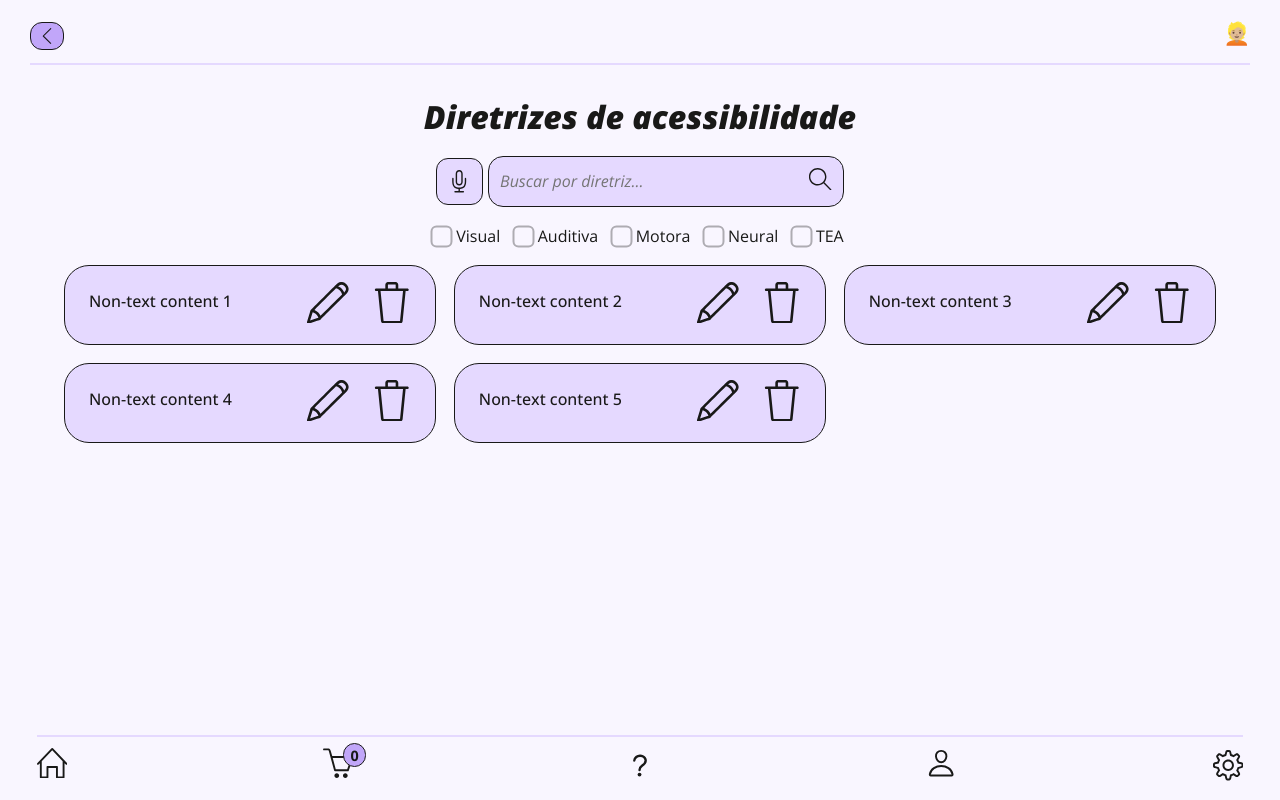
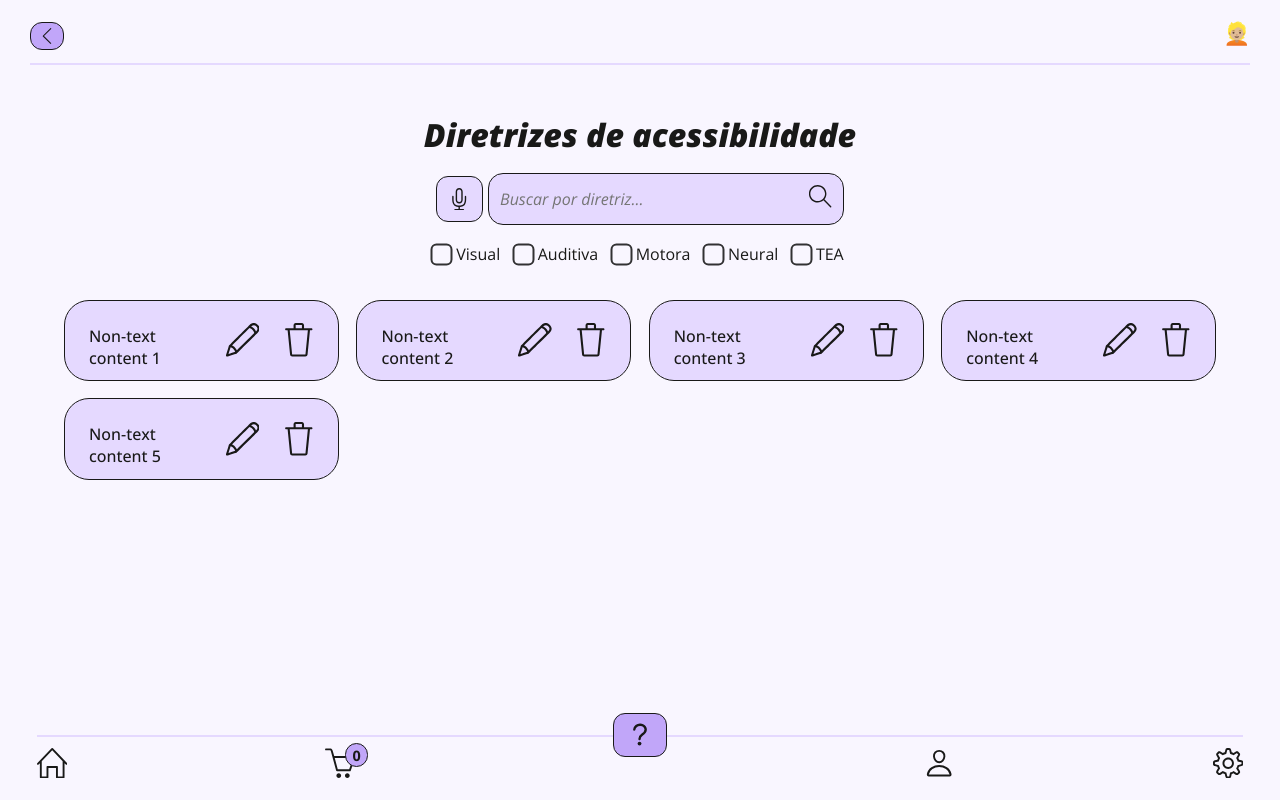
Before and after one commit to acessiweb/acessiweb-frontend, a Next.js app: page /admin/diretrizes in a window 1280 px wide. Built offline with nearby package versions, Linux system fonts and the light colour scheme.

Commit message:
Add adjustments

```diff
--- a/src/assets/css/index.css
+++ b/src/assets/css/index.css
@@ -13,7 +13,7 @@ body {
   max-width: 100vw;
   width: 100vw;
   overflow-x: hidden;
-  overflow-y: hidden;
+  overflow-y: auto;
   display: flex;
 }
 
@@ -56,13 +56,14 @@ body {
 }
 @media (max-width: 499px) {
   #app .content {
-    min-height: calc(100vh - 70px);
-    height: calc(100vh - 70px);
+    min-height: calc(100vh - 80px);
+    height: calc(100vh - 80px);
   }
 }
 #app .content > main {
   display: flex;
   flex: 1;
+  margin-top: 1.1rem;
   padding: 1.9rem 4rem;
   border-radius: 12px;
   width: 100%;
@@ -70,6 +71,7 @@ body {
 @media (max-width: 499px) {
   #app .content > main {
     padding: 1.9rem;
+    height: calc(100% - 80px);
   }
 }
 #app .content > main > div {
@@ -103,10 +105,12 @@ body {
   border: none;
   cursor: pointer;
   padding: 0.7rem;
+  display: flex;
+  align-items: center;
 }
 
 .btn-transparent:hover {
-  border-radius: 12px;
+  border-radius: 15px;
   background-color: #f9f6ff;
 }
 
@@ -225,7 +229,7 @@ body {
   all: unset;
   transform: scale(2);
   outline: none;
-  border: 1px solid rgba(0, 0, 0, 0.3);
+  border: 0.1ex solid rgba(0, 0, 0, 0.8);
   width: 9px;
   height: 9px;
   border-radius: 3px;
@@ -508,23 +512,23 @@ button {
   column-gap: 0.7rem;
   margin-bottom: auto;
   background-color: #e5d9ff;
-  padding: 0.3rem 0.7rem 0.3rem 1.5rem;
+  padding: 0.7rem 0.7rem 0.7rem 1.5rem;
   border-radius: 25px;
   border: 1px solid rgb(25, 25, 24);
   font-weight: 500;
 }
 
 .card__desc {
-  margin-top: 1.2rem;
+  margin-top: 0.8rem;
 }
 
 .card:hover {
-  background-color: #e5d9ff;
+  background-color: #c1a6f9;
 }
 
 .card svg {
-  height: 2.6rem !important;
-  width: 2.6rem !important;
+  height: 2.1rem !important;
+  width: 2.1rem !important;
 }
 
 .push-wrapper {
@@ -637,8 +641,8 @@ button {
   column-gap: 1.1rem;
   height: 70px;
   padding-top: 0.3rem;
-  background-color: transparent;
   position: fixed;
+  background-color: #f9f6ff;
   bottom: 0;
   z-index: 400;
 }
@@ -650,6 +654,16 @@ button {
   justify-content: space-between;
   position: relative;
   padding-top: 0.7rem;
+}
+
+.footer-mobile > div:first-of-type .nav__homepage,
+.footer-mobile > div:first-of-type .nav__cart,
+.footer-mobile > div:first-of-type .nav__help > button,
+.footer-mobile > div:first-of-type .nav__person,
+.footer-mobile > div:first-of-type .nav__settings,
+.footer-mobile > div:first-of-type .nav__logout,
+.footer-mobile > div:first-of-type .nav__profile {
+  align-self: flex-start;
 }
 
 .footer-mobile > div:first-of-type .nav__homepage > svg,
@@ -664,7 +678,11 @@ button {
 }
 
 .footer-mobile > div:first-of-type .nav__help {
-  margin: 0 1.9rem !important;
+  background-color: #c1a6f9;
+  border-radius: 12px;
+  border: 1px solid rgb(25, 25, 24);
+  top: -35px;
+  padding: 1.3rem 1.6rem !important;
 }
 
 .footer-mobile > div:first-of-type .nav__person .modal {
@@ -848,65 +866,116 @@ button {
 
 .cart {
   display: flex;
-  justify-content: center;
-  margin: 0 auto;
-  flex: 1;
+  margin-top: 1.1rem;
 }
 
-.cart form > input:first-of-type {
-  margin: 0 auto;
+@media (max-width: 890px) {
+  .cart {
+    margin-top: 0;
+  }
+}
+.cart input,
+.cart textarea {
+  all: unset;
 }
 
-.cart__wrapper-left {
-  display: flex;
-  flex: 1;
-  column-gap: 1.9rem;
+@media (min-width: 891px) {
+  .cart .mic {
+    position: absolute;
+    right: 70%;
+    top: -80%;
+    padding: 0.3rem;
+    background-color: #e5d9ff;
+    border-radius: 25px;
+  }
 }
-
-.cart__wrapper-left__left {
+.cart__form {
   display: flex;
   flex: 1;
   flex-direction: column;
-  row-gap: 1.1rem;
+  justify-content: center;
 }
 
-.cart__wrapper-left__guidelines {
-  flex: 1;
+.cart__form > div:nth-child(2) {
   display: flex;
-  flex-direction: column;
-  row-gap: 1.1rem;
-  font-size: 1rem;
-  align-items: flex-start;
+  align-items: center;
+  margin: 0 auto;
+  column-gap: 0.7rem;
+  margin-bottom: 1.1rem;
 }
 
-.cart__wrapper-left__guidelines__header {
-  display: flex;
-  flex-direction: row;
-  align-items: center;
-  column-gap: 0.7rem;
-  flex: none;
+@media (max-width: 890px) {
+  .cart__form > div:nth-child(2) {
+    margin-left: 0;
+    margin-top: 0.7rem;
+  }
+}
+.cart__form > div:nth-child(2) button {
+  background-color: #e5d9ff;
+  padding: 0.6rem 0.7rem;
+  border: 1px solid rgb(25, 25, 24);
+  border-radius: 15px;
+  cursor: pointer;
 }
 
-.cart .card-list {
-  display: flex;
-  flex-wrap: wrap;
+.cart__form > div:nth-child(2) button:hover {
+  background-color: #c1a6f9;
 }
 
-.cart .card > span {
-  font-size: 0.9rem;
+.cart__form > div:nth-child(2) .btn-icon {
+  background-color: #e5d9ff;
 }
 
-.cart .card-list-not-found {
-  margin: 0;
-  max-width: fit-content;
+.cart__form__project-name {
+  display: flex;
+  column-gap: 0.7rem;
+  position: relative;
 }
 
-.cart .card-list-not-found > span {
-  font-weight: 300;
+@media (min-width: 891px) {
+  .cart__form__project-name {
+    margin: 0 auto 0.3rem;
+  }
+}
+.cart__form__project-name input {
+  font-size: 1.3rem;
+  font-weight: 700;
 }
 
-.cart .btn-link-default {
+@media (min-width: 891px) {
+  .cart__form__project-name input {
+    font-size: 2rem;
+    text-align: center;
+  }
+}
+.cart__form__project-name input::placeholder {
+  font-style: italic;
   font-weight: 700;
+}
+
+.cart__form__project-desc {
+  display: flex;
+  align-items: flex-start;
+  margin-bottom: 1.1rem;
+}
+
+.cart__form__project-desc textarea {
+  flex: 1;
+  word-wrap: break-word;
+}
+
+.cart__form__project-guidelines {
+  margin-bottom: 1.1rem;
+}
+
+.cart__form__btn {
+  margin-top: auto;
+  margin-left: auto;
+}
+
+.cart__form .btn-default {
+  padding: 0.4rem 1.1rem;
+  font-size: 1.2rem;
 }
 
 .edit-project__guidelines {
@@ -1063,14 +1132,9 @@ animation by Loop nerd
 
 .grid {
   display: grid;
-  grid-template-columns: repeat(auto-fill, minmax(300px, 1fr));
+  grid-template-columns: repeat(auto-fit, minmax(260px, 1fr));
   gap: 1.1rem;
-  flex: none;
-}
-
-.grid__item {
-  display: flex;
-  flex: 1;
+  margin-top: 1.1rem;
 }
 
 .list {
@@ -1078,6 +1142,7 @@ animation by Loop nerd
   flex-direction: column;
   flex-wrap: wrap;
   row-gap: 1.1rem;
+  margin-top: 1.1rem;
 }
 
 .list__item {
--- a/src/assets/scss/_display.scss
+++ b/src/assets/scss/_display.scss
@@ -2,14 +2,9 @@
 
 .grid {
   display: grid;
-  grid-template-columns: repeat(auto-fill, minmax(300px, 1fr));
+  grid-template-columns: repeat(auto-fit, minmax(260px, 1fr));
   gap: var.$space-md;
-  flex: none;
-
-  &__item {
-    display: flex;
-    flex: 1;
-  }
+  margin-top: var.$space-md;
 }
 
 .list {
@@ -17,6 +12,7 @@
   flex-direction: column;
   flex-wrap: wrap;
   row-gap: var.$space-md;
+  margin-top: var.$space-md;
 
   &__item {
     flex: 1;
--- a/src/assets/scss/_var.scss
+++ b/src/assets/scss/_var.scss
@@ -51,6 +51,7 @@ $svg-x-large: 2.6rem;
 //screen size
 $mobile: 499px;
 $tablet: 890px;
+$desktop: 891px;
 
 //rules
 $header-mobile-height: 70px;
--- a/src/assets/scss/components/_card.scss
+++ b/src/assets/scss/components/_card.scss
@@ -12,22 +12,22 @@
   column-gap: var.$space-sm;
   margin-bottom: auto;
   background-color: var.$lightPurple;
-  padding: var.$space-xs var.$space-sm var.$space-xs
+  padding: var.$space-sm var.$space-sm var.$space-sm
     calc(var.$space-md + 0.4rem);
   border-radius: var.$border-radius-2;
   border: var.$border-1;
   font-weight: var.$medium;
 
   &__desc {
-    margin-top: calc(var.$space-md + 0.1rem);
+    margin-top: calc(var.$space-sm + 0.1rem);
   }
 
   &:hover {
-    background-color: var.$lightPurple;
+    background-color: var.$purple;
   }
 
   svg {
-    height: var.$svg-x-large !important;
-    width: var.$svg-x-large !important;
+    height: var.$svg-large !important;
+    width: var.$svg-large !important;
   }
 }
--- a/src/assets/scss/components/_footer.scss
+++ b/src/assets/scss/components/_footer.scss
@@ -6,8 +6,8 @@
   column-gap: var.$space-md;
   height: var.$header-mobile-height;
   padding-top: var.$space-xs;
-  background-color: transparent;
   position: fixed;
+  background-color: var.$lighterPurple;
   bottom: 0;
   z-index: 400;
 
@@ -26,6 +26,8 @@
     .nav__settings,
     .nav__logout,
     .nav__profile {
+      align-self: flex-start;
+
       > svg {
         width: var.$svg-medium !important;
         height: var.$svg-medium !important;
@@ -33,7 +35,11 @@
     }
 
     .nav__help {
-      margin: 0 var.$space-lg !important;
+      background-color: var.$purple;
+      border-radius: var.$border-radius-default;
+      border: var.$border-1;
+      top: -35px;
+      padding: calc(var.$space-md + 0.2rem) calc(var.$space-md + 0.5rem) !important;
     }
 
     .nav__person {
--- a/src/assets/scss/elements/_button.scss
+++ b/src/assets/scss/elements/_button.scss
@@ -23,9 +23,11 @@
   border: none;
   cursor: pointer;
   padding: var.$space-sm;
+  display: flex;
+  align-items: center;
 
   &:hover {
-    border-radius: var.$border-radius-default;
+    border-radius: var.$border-radius-3;
     background-color: var.$lighterPurple;
   }
 }
--- a/src/assets/scss/elements/_form.scss
+++ b/src/assets/scss/elements/_form.scss
@@ -86,7 +86,7 @@
   all: unset;
   transform: scale(2);
   outline: none;
-  border: 1px solid rgba(0, 0, 0, 0.3);
+  border: 0.1ex solid rgba(0, 0, 0, 0.8);
   width: 9px;
   height: 9px;
   border-radius: 3px;
--- a/src/assets/scss/main.scss
+++ b/src/assets/scss/main.scss
@@ -1,6 +1,8 @@
 @use "sass:meta";
 @use "var";
 @use "fonts";
+
+$height: var.$header-mobile-height + 10px;
 
 html,
 body {
@@ -8,7 +10,7 @@ body {
   max-width: 100vw;
   width: 100vw;
   overflow-x: hidden;
-  overflow-y: hidden;
+  overflow-y: auto;
   display: flex;
 }
 
@@ -53,19 +55,21 @@ body {
     overflow-y: auto;
 
     @media (max-width: var.$mobile) {
-      min-height: calc(100vh - var.$header-mobile-height);
-      height: calc(100vh - var.$header-mobile-height);
+      min-height: calc(100vh - $height);
+      height: calc(100vh - $height);
     }
 
     > main {
       display: flex;
       flex: 1;
+      margin-top: var.$space-md;
       padding: var.$space-lg calc(var.$space-xl + 1rem);
       border-radius: var.$border-radius-default;
       width: 100%;
 
       @media (max-width: var.$mobile) {
         padding: var.$space-lg;
+        height: calc(100% - $height);
       }
 
       > div {
```
Also changed, not shown: 1 other file (tests, documents, lock files or other folders).
